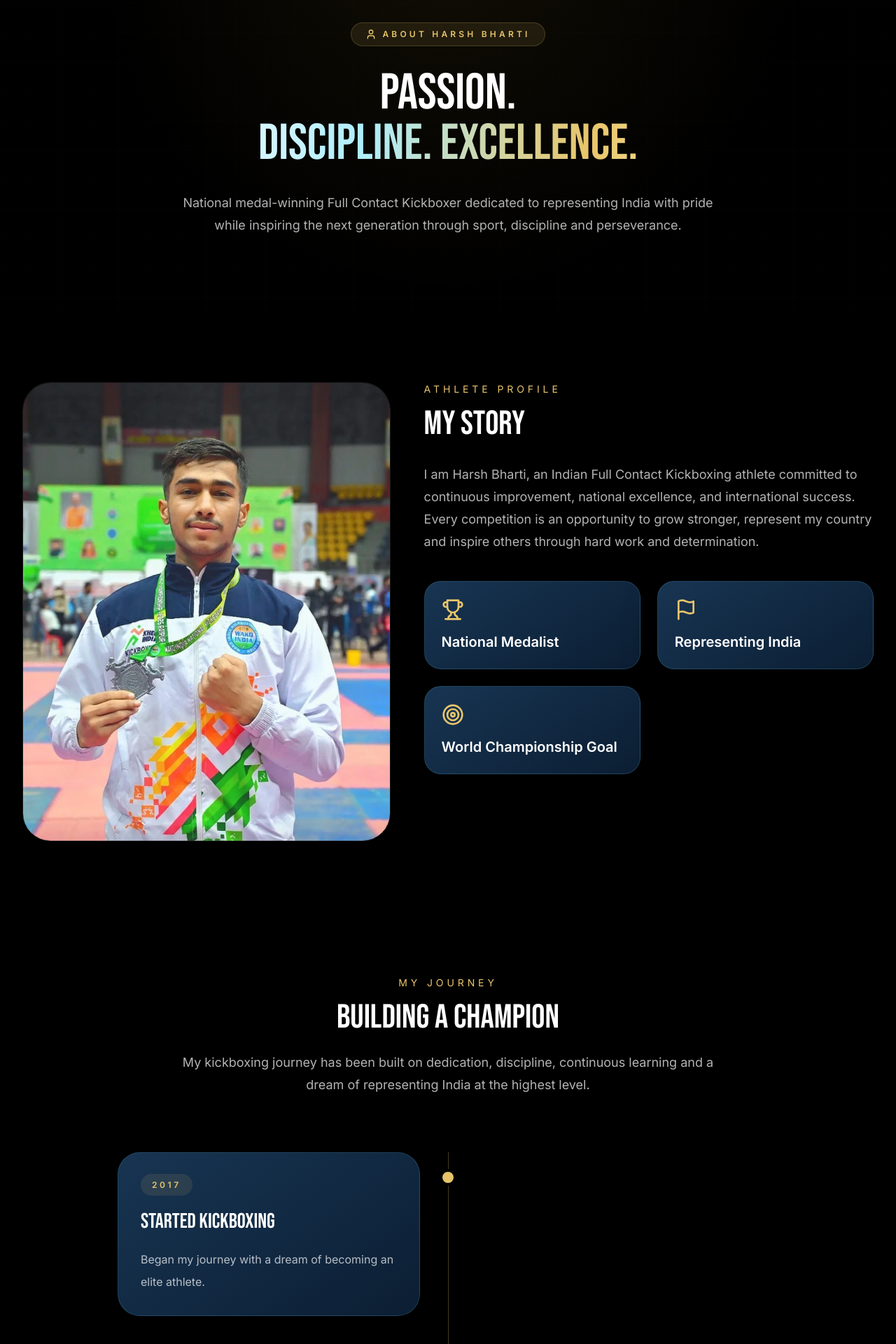
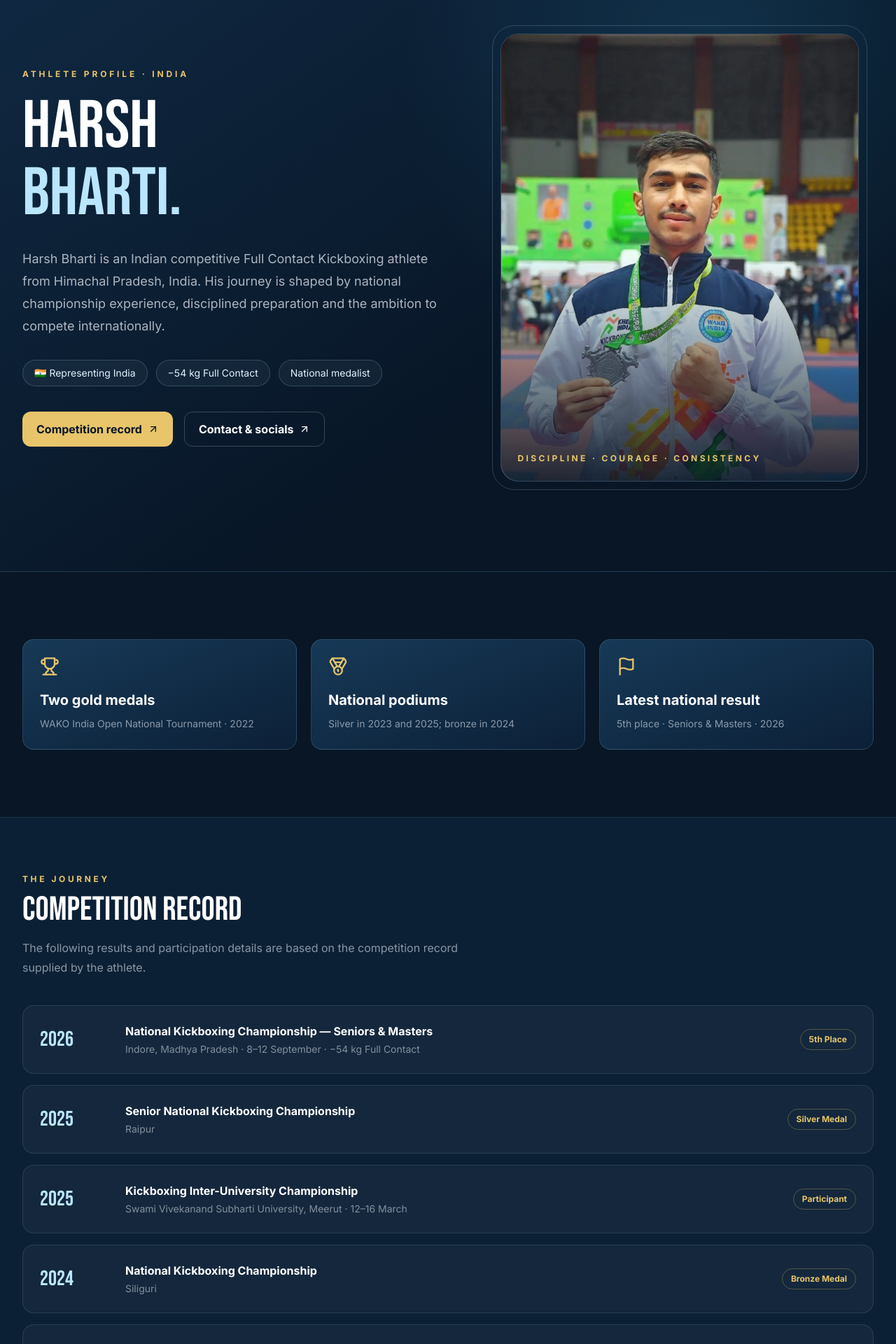
Before and after one commit to harshbharti55/kickboxer-harsh, a Next.js app: page /about in a window 1280 px wide. Shown: the part 160-2080 px from the top of the page at 70% size. Built offline with nearby package versions, Linux system fonts and the light colour scheme.

Commit message:
Refresh athlete profile with accurate competition history and 2027 targets

```diff
--- a/app/about/page.tsx
+++ b/app/about/page.tsx
@@ -1,546 +1,104 @@
 "use client";
 
+import Image from "next/image";
+import Link from "next/link";
 import { motion } from "framer-motion";
-import Image from "next/image";
-import {
-  User,
-  Trophy,
-  Flag,
-  Target,
-} from "lucide-react";
+import { ArrowUpRight, Flag, Medal, Target, Trophy } from "lucide-react";
+import { athlete, competitionRecords, plannedGoals2027 } from "@/data/athlete";
 
 export default function AboutPage() {
   return (
-    <main className="bg-black text-white">
-
-      {/* Hero */}
-
-      <section className="relative overflow-hidden py-28">
-
-        <div className="absolute inset-0 bg-[radial-gradient(circle_at_top,rgba(212,175,55,0.08),transparent_60%)]" />
-        <div className="absolute inset-0 grid-overlay opacity-20" />
-
-        <div className="container-page relative z-10">
-
-          <motion.div
-            initial={{ opacity: 0, y: 35 }}
-            animate={{ opacity: 1, y: 0 }}
-            transition={{ duration: 0.8 }}
-            className="mx-auto max-w-4xl text-center"
-          >
-
-            <div className="inline-flex items-center gap-2 rounded-full border border-gold/20 bg-gold/10 px-5 py-2 text-xs font-semibold uppercase tracking-[0.35em] text-gold">
-
-              <User className="h-4 w-4" />
-
-              About Harsh Bharti
-
+    <main className="min-h-screen bg-[#081626] text-white">
+      <section className="relative overflow-hidden border-b border-sky-200/10 bg-[radial-gradient(circle_at_80%_20%,rgba(56,189,248,.14),transparent_36%),linear-gradient(145deg,#102943,#081626_65%)] py-24 sm:py-32">
+        <div className="container-page relative z-10 grid items-center gap-12 lg:grid-cols-[1.05fr_.95fr]">
+          <motion.div initial={{ opacity: 0, y: 24 }} animate={{ opacity: 1, y: 0 }} transition={{ duration: .65 }}>
+            <p className="text-xs font-bold uppercase tracking-[.32em] text-[#e8c56a]">Athlete profile · India</p>
+            <h1 className="mt-5 font-display text-6xl leading-[.95] sm:text-7xl lg:text-8xl">HARSH <span className="block text-sky-200">BHARTI.</span></h1>
+            <p className="mt-7 max-w-2xl text-lg leading-8 text-slate-200/75">
+              {athlete.name} is an Indian competitive {athlete.discipline} athlete from {athlete.region}. His journey is shaped by national championship experience, disciplined preparation and the ambition to compete internationally.
+            </p>
+            <div className="mt-8 flex flex-wrap gap-3">
+              <span className="rounded-full border border-sky-200/20 bg-sky-200/5 px-4 py-2 text-sm text-sky-100">🇮🇳 Representing India</span>
+              <span className="rounded-full border border-sky-200/20 bg-sky-200/5 px-4 py-2 text-sm text-sky-100">{athlete.weightClass}</span>
+              <span className="rounded-full border border-sky-200/20 bg-sky-200/5 px-4 py-2 text-sm text-sky-100">National medalist</span>
             </div>
-
-            <h1 className="mt-8 font-display text-5xl sm:text-6xl lg:text-7xl">
-
-              Passion.
-
-              <span className="block text-gradient">
-                Discipline. Excellence.
-              </span>
-
-            </h1>
-
-            <p className="mx-auto mt-8 max-w-3xl text-lg leading-8 text-white/70">
-
-              National medal-winning Full Contact Kickboxer dedicated to
-              representing India with pride while inspiring the next
-              generation through sport, discipline and perseverance.
-
-            </p>
-
+            <div className="mt-9 flex flex-wrap gap-4">
+              <Link href="/achievements" className="inline-flex items-center gap-2 rounded-xl bg-[#e8c56a] px-5 py-3 font-bold text-[#081626]">Competition record <ArrowUpRight className="h-4 w-4" /></Link>
+              <Link href="/contact" className="inline-flex items-center gap-2 rounded-xl border border-white/20 px-5 py-3 font-bold text-white hover:border-sky-200/50">Contact & socials <ArrowUpRight className="h-4 w-4" /></Link>
+            </div>
           </motion.div>
-
+          <motion.div initial={{ opacity: 0, scale: .97 }} animate={{ opacity: 1, scale: 1 }} transition={{ duration: .7, delay: .1 }} className="relative mx-auto w-full max-w-lg">
+            <div className="absolute -inset-3 rounded-[2rem] border border-sky-200/20" />
+            <div className="relative aspect-[4/5] overflow-hidden rounded-[1.6rem] border border-white/15 bg-[#102943]">
+              <Image src="/media/hero.png" alt="Harsh Bharti, Indian full contact kickboxing athlete" fill priority sizes="(max-width: 1024px) 90vw, 42vw" className="object-cover object-top" />
+              <div className="absolute inset-0 bg-gradient-to-t from-[#081626]/90 via-transparent to-transparent" />
+              <p className="absolute bottom-6 left-6 text-xs font-bold uppercase tracking-[.28em] text-[#e8c56a]">Discipline · Courage · Consistency</p>
+            </div>
+          </motion.div>
         </div>
-
       </section>
 
-      {/* Profile */}
-
-      <section className="container-page py-24">
-
-        <div className="grid gap-12 lg:grid-cols-[0.9fr_1.1fr]">
-
-          <motion.div
-            initial={{ opacity: 0, x: -40 }}
-            whileInView={{ opacity: 1, x: 0 }}
-            viewport={{ once: true }}
-            className="overflow-hidden rounded-[2.5rem] border border-white/10"
-          >
-
-            <div className="relative aspect-[4/5]">
-
-              <Image
-                src="/media/hero.png"
-                alt="Harsh Bharti"
-                fill
-                priority
-                className="object-cover"
-              />
-
-            </div>
-
-          </motion.div>
-
-          <motion.div
-            initial={{ opacity: 0, x: 40 }}
-            whileInView={{ opacity: 1, x: 0 }}
-            viewport={{ once: true }}
-          >
-
-            <p className="text-sm uppercase tracking-[0.35em] text-gold">
-              Athlete Profile
-            </p>
-
-            <h2 className="mt-4 font-display text-5xl">
-              My Story
-            </h2>
-
-            <p className="mt-8 text-lg leading-8 text-white/70">
-              I am Harsh Bharti, an Indian Full Contact Kickboxing athlete
-              committed to continuous improvement, national excellence,
-              and international success. Every competition is an
-              opportunity to grow stronger, represent my country and
-              inspire others through hard work and determination.
-            </p>
-
-            <div className="mt-10 grid gap-6 sm:grid-cols-2">
-
-              <div className="glass rounded-3xl border border-white/10 p-6">
-
-                <Trophy className="h-8 w-8 text-gold" />
-
-                <h3 className="mt-4 text-xl font-semibold">
-                  National Medalist
-                </h3>
-
-              </div>
-
-              <div className="glass rounded-3xl border border-white/10 p-6">
-
-                <Flag className="h-8 w-8 text-gold" />
-
-                <h3 className="mt-4 text-xl font-semibold">
-                  Representing India
-                </h3>
-
-              </div>
-
-              <div className="glass rounded-3xl border border-white/10 p-6">
-
-                <Target className="h-8 w-8 text-gold" />
-
-                <h3 className="mt-4 text-xl font-semibold">
-                  World Championship Goal
-                </h3>
-
-              </div>
-
-            </div>
-
-          </motion.div>
-
+      <section className="container-page py-20 sm:py-24">
+        <div className="grid gap-5 sm:grid-cols-3">
+          {[
+            { icon: Trophy, title: "Two gold medals", detail: "WAKO India Open National Tournament · 2022" },
+            { icon: Medal, title: "National podiums", detail: "Silver in 2023 and 2025; bronze in 2024" },
+            { icon: Flag, title: "Latest national result", detail: "5th place · Seniors & Masters · 2026" },
+          ].map((item) => {
+            const Icon = item.icon;
+            return <div key={item.title} className="rounded-2xl border border-sky-200/15 bg-gradient-to-br from-[#173957] to-[#0c2037] p-6">
+              <Icon className="h-7 w-7 text-[#e8c56a]" />
+              <h2 className="mt-5 text-xl font-bold">{item.title}</h2>
+              <p className="mt-2 text-sm leading-6 text-slate-300/65">{item.detail}</p>
+            </div>;
+          })}
         </div>
-
       </section>
 
-            {/* Career Journey */}
-
-      <section className="container-page py-24">
-
-        <div className="mx-auto max-w-3xl text-center">
-
-          <p className="text-sm uppercase tracking-[0.35em] text-gold">
-            My Journey
-          </p>
-
-          <h2 className="mt-4 font-display text-5xl text-white">
-            Building A Champion
-          </h2>
-
-          <p className="mt-6 text-lg leading-8 text-white/70">
-            My kickboxing journey has been built on dedication, discipline,
-            continuous learning and a dream of representing India at the
-            highest level.
-          </p>
-
+      <section className="border-y border-sky-200/10 bg-[#0c2035] py-20">
+        <div className="container-page">
+          <p className="text-xs font-bold uppercase tracking-[.3em] text-[#e8c56a]">The journey</p>
+          <h2 className="mt-3 font-display text-4xl sm:text-5xl">COMPETITION RECORD</h2>
+          <p className="mt-4 max-w-2xl leading-7 text-slate-300/65">The following results and participation details are based on the competition record supplied by the athlete.</p>
+          <ol className="mt-10 space-y-4">
+            {competitionRecords.map((record) => (
+              <li key={`${record.year}-${record.event}`} className="grid gap-3 rounded-2xl border border-white/10 bg-white/[.035] p-5 sm:grid-cols-[110px_1fr_auto] sm:items-center sm:p-6">
+                <p className="font-display text-3xl text-sky-200">{record.year}</p>
+                <div>
+                  <h3 className="font-bold text-white">{record.event}</h3>
+                  <p className="mt-1 text-sm text-slate-300/60">{record.location}{record.date ? ` · ${record.date}` : ""}{record.category ? ` · ${record.category}` : ""}</p>
+                </div>
+                <span className="w-fit rounded-full border border-[#e8c56a]/30 px-3 py-1.5 text-xs font-bold text-[#e8c56a]">{record.headline}</span>
+              </li>
+            ))}
+          </ol>
         </div>
-
-        <div className="relative mx-auto mt-20 max-w-5xl">
-
-          <div className="absolute left-4 top-0 h-full w-px bg-gold/30 lg:left-1/2" />
-
-          {[
-            {
-              year: "2017",
-              title: "Started Kickboxing",
-              description:
-                "Began my journey with a dream of becoming an elite athlete.",
-            },
-            {
-              year: "2022",
-              title: "National Gold Medal",
-              description:
-                "Won Gold Medal at the Junior National Kickboxing Championship.",
-            },
-            {
-              year: "2023",
-              title: "National Silver Medal",
-              description:
-                "Earned Silver Medal at the WAKO India National Championship.",
-            },
-            {
-              year: "2024",
-              title: "National Bronze Medal",
-              description:
-                "Continued improving with another national podium finish.",
-            },
-            {
-              year: "2025",
-              title: "Senior National Silver",
-              description:
-                "Achieved Silver Medal at the Senior National Championship.",
-            },
-            {
-              year: "Future",
-              title: "World Championship",
-              description:
-                "Working every day to represent India on the world stage.",
-            },
-          ].map((item, index) => (
-
-            <motion.div
-              key={item.year}
-              initial={{ opacity: 0, y: 30 }}
-              whileInView={{ opacity: 1, y: 0 }}
-              viewport={{ once: true }}
-              transition={{ delay: index * 0.08 }}
-              className={`relative mb-12 lg:flex ${
-                index % 2 === 0
-                  ? "lg:flex-row"
-                  : "lg:flex-row-reverse"
-              }`}
-            >
-
-              <div className="absolute left-1 top-6 h-6 w-6 rounded-full border-4 border-black bg-gold lg:left-1/2 lg:-translate-x-1/2" />
-
-              <div className="ml-12 lg:ml-0 lg:w-1/2 lg:px-10">
-
-                <div className="glass rounded-[2rem] border border-white/10 p-8">
-
-                  <span className="rounded-full bg-gold/10 px-4 py-2 text-xs font-semibold uppercase tracking-[0.3em] text-gold">
-                    {item.year}
-                  </span>
-
-                  <h3 className="mt-6 text-3xl font-display text-white">
-                    {item.title}
-                  </h3>
-
-                  <p className="mt-5 leading-8 text-white/70">
-                    {item.description}
-                  </p>
-
-                </div>
-
-              </div>
-
-            </motion.div>
-
-          ))}
-
-        </div>
-
       </section>
 
-      {/* Mission & Vision */}
-
-      <section className="container-page py-24">
-
-        <div className="grid gap-8 lg:grid-cols-2">
-
-          <motion.div
-            whileHover={{ y: -8 }}
-            className="glass rounded-[2.5rem] border border-white/10 p-10"
-          >
-
-            <p className="text-sm uppercase tracking-[0.35em] text-gold">
-              Mission
-            </p>
-
-            <h2 className="mt-5 font-display text-4xl text-white">
-              Inspire Through Sport
-            </h2>
-
-            <p className="mt-6 leading-8 text-white/70">
-              To compete with integrity, inspire young athletes and proudly
-              represent India while promoting the values of discipline,
-              respect and perseverance through kickboxing.
-            </p>
-
-          </motion.div>
-
-          <motion.div
-            whileHover={{ y: -8 }}
-            className="glass rounded-[2.5rem] border border-white/10 p-10"
-          >
-
-            <p className="text-sm uppercase tracking-[0.35em] text-gold">
-              Vision
-            </p>
-
-            <h2 className="mt-5 font-display text-4xl text-white">
-              Global Excellence
-            </h2>
-
-            <p className="mt-6 leading-8 text-white/70">
-              To become a World Championship medalist, build a lasting
-              legacy in Indian kickboxing and motivate future generations
-              to pursue excellence in sport.
-            </p>
-
-          </motion.div>
-
+      <section className="container-page py-20 sm:py-24">
+        <div className="flex items-center gap-3"><Target className="h-6 w-6 text-[#e8c56a]" /><p className="text-xs font-bold uppercase tracking-[.3em] text-[#e8c56a]">Looking ahead</p></div>
+        <h2 className="mt-3 font-display text-4xl sm:text-5xl">2027 INTERNATIONAL TARGETS</h2>
+        <p className="mt-4 max-w-3xl leading-7 text-slate-300/65">These are planned competition targets based on the federation calendar details supplied by the athlete. They are not confirmation of selection, entry or participation.</p>
+        <div className="mt-9 grid gap-4 md:grid-cols-2">
+          {plannedGoals2027.map((goal) => (
+            <article key={goal.name} className="rounded-2xl border border-sky-200/15 bg-gradient-to-br from-[#173957]/80 to-[#0c2037] p-6">
+              <span className="text-[10px] font-extrabold uppercase tracking-[.22em] text-[#e8c56a]">{goal.status}</span>
+              <h3 className="mt-3 text-xl font-bold">{goal.name}</h3>
+              <p className="mt-2 text-sm text-sky-100/65">{goal.planningWindow} · {goal.targetLocation}</p>
+              {goal.note && <p className="mt-4 text-xs leading-6 text-slate-300/50">{goal.note}</p>}
+            </article>
+          ))}
         </div>
-
-      </section>
-            {/* Athlete Profile */}
-
-      <section className="container-page py-24">
-
-        <div className="mx-auto max-w-3xl text-center">
-
-          <p className="text-sm uppercase tracking-[0.35em] text-gold">
-            Athlete Profile
-          </p>
-
-          <h2 className="mt-4 font-display text-5xl text-white">
-            Beyond The Medals
-          </h2>
-
-          <p className="mt-6 text-lg leading-8 text-white/70">
-            My journey is built on discipline, resilience and the desire to
-            continually improve as both an athlete and an individual.
-          </p>
-
-        </div>
-
-        <div className="mt-20 grid gap-8 lg:grid-cols-[0.9fr_1.1fr]">
-
-          {/* Stats */}
-
-          <motion.div
-            initial={{ opacity: 0, x: -30 }}
-            whileInView={{ opacity: 1, x: 0 }}
-            viewport={{ once: true }}
-            className="grid gap-6 sm:grid-cols-2"
-          >
-
-            {[
-              {
-                value: "8+",
-                label: "Years Experience",
-              },
-              {
-                value: "20+",
-                label: "Competitions",
-              },
-              {
-                value: "5+",
-                label: "National Medals",
-              },
-              {
-                value: "100%",
-                label: "Commitment",
-              },
-            ].map((item) => (
-
-              <motion.div
-                key={item.label}
-                whileHover={{ y: -6 }}
-                className="glass rounded-[2rem] border border-white/10 p-8 text-center"
-              >
-
-                <h3 className="text-5xl font-display text-gold">
-                  {item.value}
-                </h3>
-
-                <p className="mt-4 uppercase tracking-[0.25em] text-white/60">
-                  {item.label}
-                </p>
-
-              </motion.div>
-
-            ))}
-
-          </motion.div>
-
-          {/* Core Values */}
-
-          <motion.div
-            initial={{ opacity: 0, x: 30 }}
-            whileInView={{ opacity: 1, x: 0 }}
-            viewport={{ once: true }}
-            className="glass rounded-[2.5rem] border border-white/10 p-10"
-          >
-
-            <p className="text-sm uppercase tracking-[0.35em] text-gold">
-              Core Values
-            </p>
-
-            <h2 className="mt-5 font-display text-4xl text-white">
-              What Drives Me
-            </h2>
-
-            <div className="mt-10 space-y-6">
-
-              {[
-                {
-                  title: "Discipline",
-                  text: "Daily commitment to training, recovery and continuous improvement.",
-                },
-                {
-                  title: "Respect",
-                  text: "Respect for coaches, teammates, opponents and the sport.",
-                },
-                {
-                  title: "Perseverance",
-                  text: "Overcoming challenges with determination and resilience.",
-                },
-                {
-                  title: "Excellence",
-                  text: "Always striving for higher performance on and off the mat.",
-                },
-              ].map((item) => (
-
-                <div
-                  key={item.title}
-                  className="rounded-2xl border border-white/10 bg-white/5 p-6"
-                >
-
-                  <h3 className="text-2xl font-semibold text-white">
-                    {item.title}
-                  </h3>
-
-                  <p className="mt-3 leading-7 text-white/65">
-                    {item.text}
-                  </p>
-
-                </div>
-
-              ))}
-
-            </div>
-
-          </motion.div>
-
-        </div>
-
       </section>
 
-      {/* Representation */}
-
-      <section className="container-page py-24">
-
-        <motion.div
-          initial={{ opacity: 0 }}
-          whileInView={{ opacity: 1 }}
-          viewport={{ once: true }}
-          className="overflow-hidden rounded-[2.5rem] border border-gold/20 bg-gradient-to-r from-gold/10 via-black to-black p-12"
-        >
-
-          <div className="mx-auto max-w-4xl text-center">
-
-            <p className="text-sm uppercase tracking-[0.35em] text-gold">
-              Proud Representation
-            </p>
-
-            <h2 className="mt-5 font-display text-5xl text-white">
-              Competing For
-              <span className="block text-gradient">
-                India
-              </span>
-            </h2>
-
-            <p className="mx-auto mt-6 max-w-3xl text-lg leading-8 text-white/70">
-              Every competition is an opportunity to proudly represent India,
-              inspire the next generation of athletes and contribute to the
-              growth of kickboxing nationally and internationally.
-            </p>
-
-          </div>
-
-        </motion.div>
-
+      <section className="container-page pb-24">
+        <div className="rounded-3xl border border-[#e8c56a]/25 bg-[linear-gradient(120deg,rgba(232,197,106,.09),rgba(56,189,248,.06),rgba(12,32,53,.9))] p-8 sm:p-12">
+          <p className="text-xs font-bold uppercase tracking-[.3em] text-[#e8c56a]">Mission</p>
+          <h2 className="mt-3 font-display text-4xl sm:text-5xl">EARN EVERY ROUND.</h2>
+          <p className="mt-5 max-w-3xl leading-8 text-slate-200/70">To keep improving through disciplined training, compete with integrity, represent India with pride and encourage more young people to discover the values of sport.</p>
+          <p className="mt-4 text-sm text-slate-300/50">The 2027 Senior World Championship remains a target only. Selection, eligibility, event dates, funding and participation are not confirmed.</p>
+        </div>
       </section>
-            {/* Final CTA */}
-
-      <section className="container-page pb-28">
-
-        <motion.div
-          initial={{ opacity: 0 }}
-          whileInView={{ opacity: 1 }}
-          viewport={{ once: true }}
-          className="overflow-hidden rounded-[2.5rem] border border-gold/20 bg-gradient-to-r from-gold/10 via-black to-black p-12"
-        >
-
-          <div className="mx-auto max-w-4xl text-center">
-
-            <p className="text-sm uppercase tracking-[0.35em] text-gold">
-              Let's Build The Future
-            </p>
-
-            <h2 className="mt-5 font-display text-5xl text-white">
-              The Journey
-              <span className="block text-gradient">
-                Continues
-              </span>
-            </h2>
-
-            <p className="mx-auto mt-6 max-w-3xl text-lg leading-8 text-white/70">
-              Every training session, competition and achievement is another
-              step toward representing India at the highest level. I welcome
-              opportunities to collaborate with sponsors, organizations,
-              media and supporters who believe in excellence and the future
-              of Indian kickboxing.
-            </p>
-
-            <div className="mt-10 flex flex-wrap justify-center gap-5">
-
-              <a
-                href="/downloads/athlete-profile.pdf"
-                className="rounded-full bg-gold px-8 py-4 font-semibold text-black transition hover:scale-105"
-              >
-                Download Athlete Profile
-              </a>
-
-              <a
-                href="/sponsors"
-                className="rounded-full border border-white/15 bg-white/5 px-8 py-4 font-semibold text-white transition hover:border-gold/40 hover:bg-white/10"
-              >
-                Sponsor Me
-              </a>
-
-              <a
-                href="/contact"
-                className="rounded-full border border-gold/30 bg-gold/10 px-8 py-4 font-semibold text-gold transition hover:bg-gold hover:text-black"
-              >
-                Contact Me
-              </a>
-
-            </div>
-
-          </div>
-
-        </motion.div>
-
-      </section>
-
     </main>
   );
 }
```
